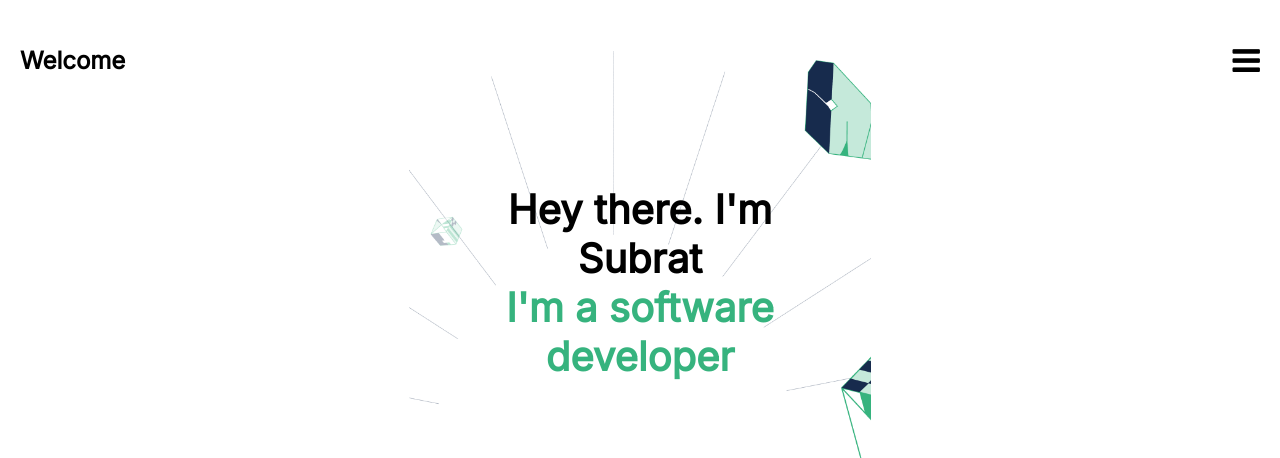
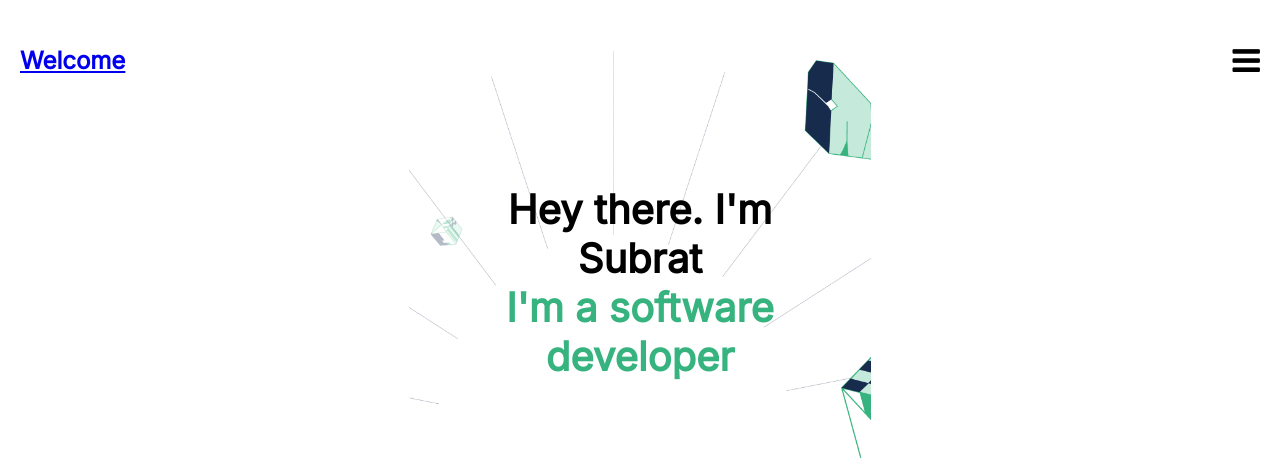
Before and after one commit to subrataindia/Portfolio-setup-and-mobile-version-skeleton, a website: page index.html in a window 1280 px wide. Shown: the top 458 px of the page. Drawn offline with Linux system fonts and the light colour scheme.

Commit message:
Update index.html
heading

Co-authored-by: Brian Orora <brianorora@gmail.com>

```diff
--- a/index.html
+++ b/index.html
@@ -13,7 +13,7 @@
 </head>
 <body>
     <header>
-        <h2>Welcome</h2>
+        <a href="/"><h2>Welcome</h2></a>
         <i class="fa fa-bars fa-2x"></i>
     </header>
     <main>
```
